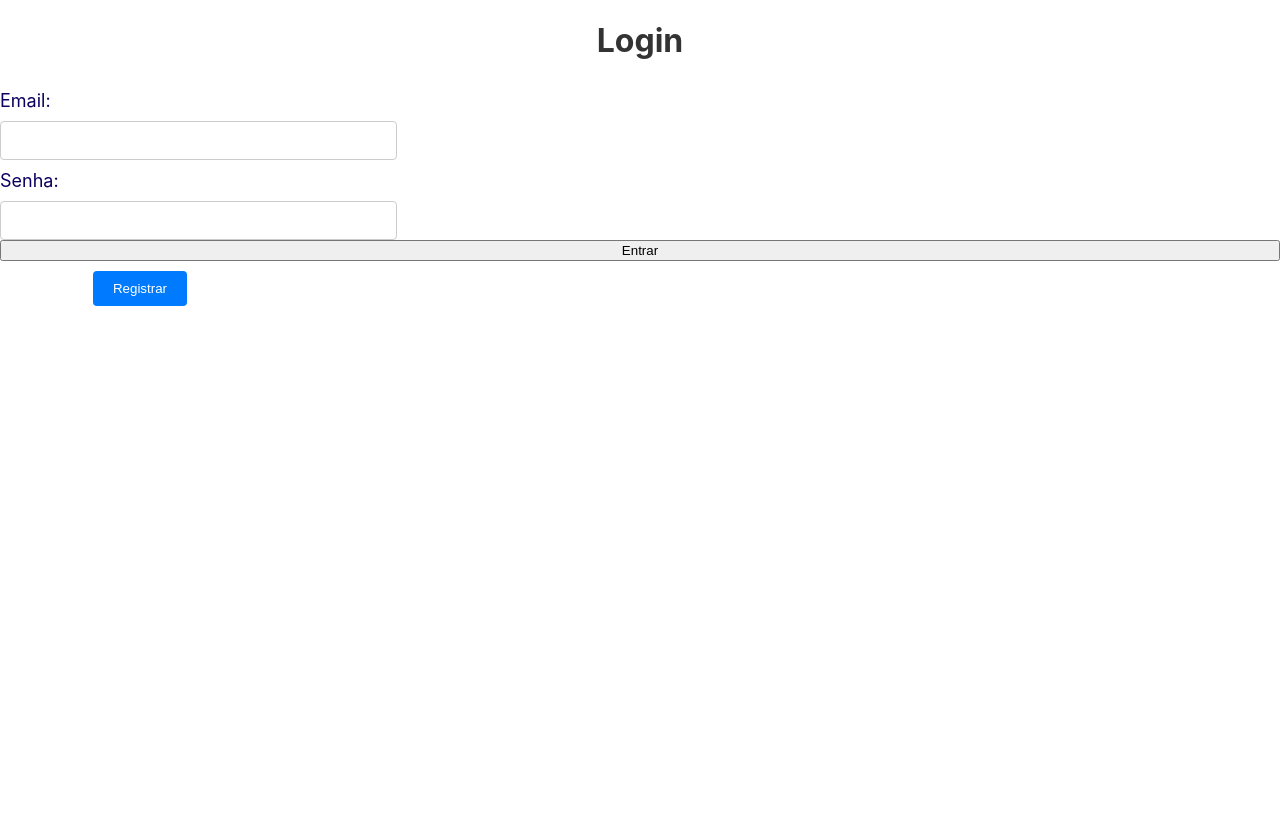
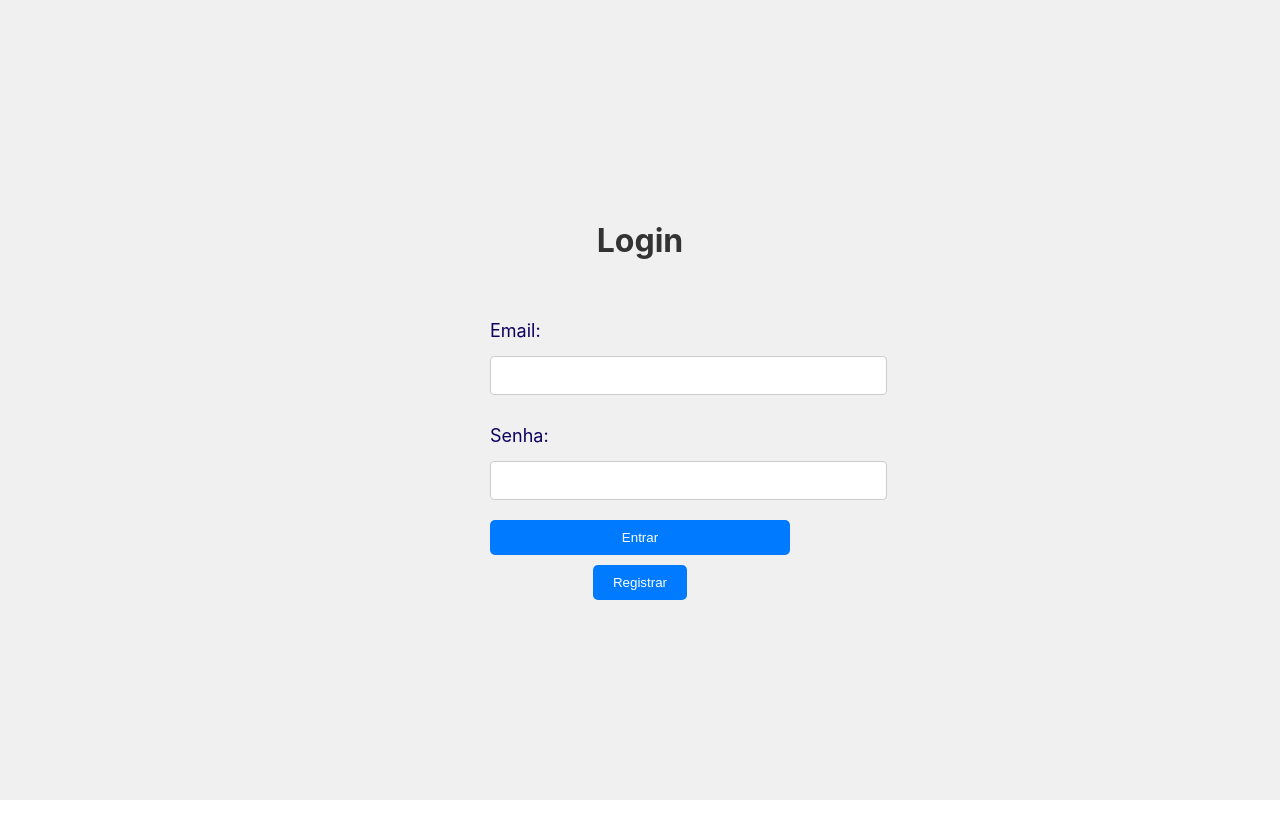
Before and after one commit to ajuda-pet/ajudapet-frontend, a React (Create React App) app: page /login in a window 1280 px wide. After the commit the page ends 800 px from the top, so only its background shows below. Built offline with nearby package versions, Linux system fonts and the light colour scheme.

Commit message:
simple css login

```diff
--- /dev/null
+++ b/src/pages/login/index.css
@@ -0,0 +1,55 @@
+.Login {
+    display: flex;
+    flex-direction: column;
+    align-items: center;
+    justify-content: center;
+    height: 100vh;
+    background-color: #f0f0f0;
+}
+
+h1 {
+    color: #333;
+    margin-bottom: 20px;
+}
+
+.error {
+    color: red;
+    margin-bottom: 10px;
+}
+
+.form-inputs {
+    display: flex;
+    flex-direction: column;
+    width: 100%;
+    max-width: 300px;
+}
+
+.form-inputs label {
+    margin-bottom: 5px;
+}
+
+.input-field {
+    padding: 10px;
+    margin-bottom: 20px;
+    border: 1px solid #ccc;
+    border-radius: 5px;
+}
+
+.submit-button,
+.register-b {
+    padding: 10px 20px;
+    border: none;
+    border-radius: 5px;
+    background-color: #007BFF;
+    color: white;
+    cursor: pointer;
+}
+
+.submit-button:hover,
+.register-b:hover {
+    background-color: #0056b3;
+}
+
+.register-b {
+    margin-top: 10px;
+}
--- a/src/pages/login/index.jsx
+++ b/src/pages/login/index.jsx
@@ -2,7 +2,7 @@ import React, { useEffect, useState } from 'react';
 import { useLocation, useNavigate } from 'react-router-dom';
 import { validateEmail } from '../../components/validators/email';
 import { loginUser } from '../../controllers/login';
-
+import './index.css';
 
 
 
@@ -95,7 +95,7 @@ function Login() {
         </div>
 
       </form>
-      <button onClick={() => navigate('/register')} className="register-button">Registrar</button>
+      <button onClick={() => navigate('/register')} className="register-b">Registrar</button>
     </div>
 
   );
```
